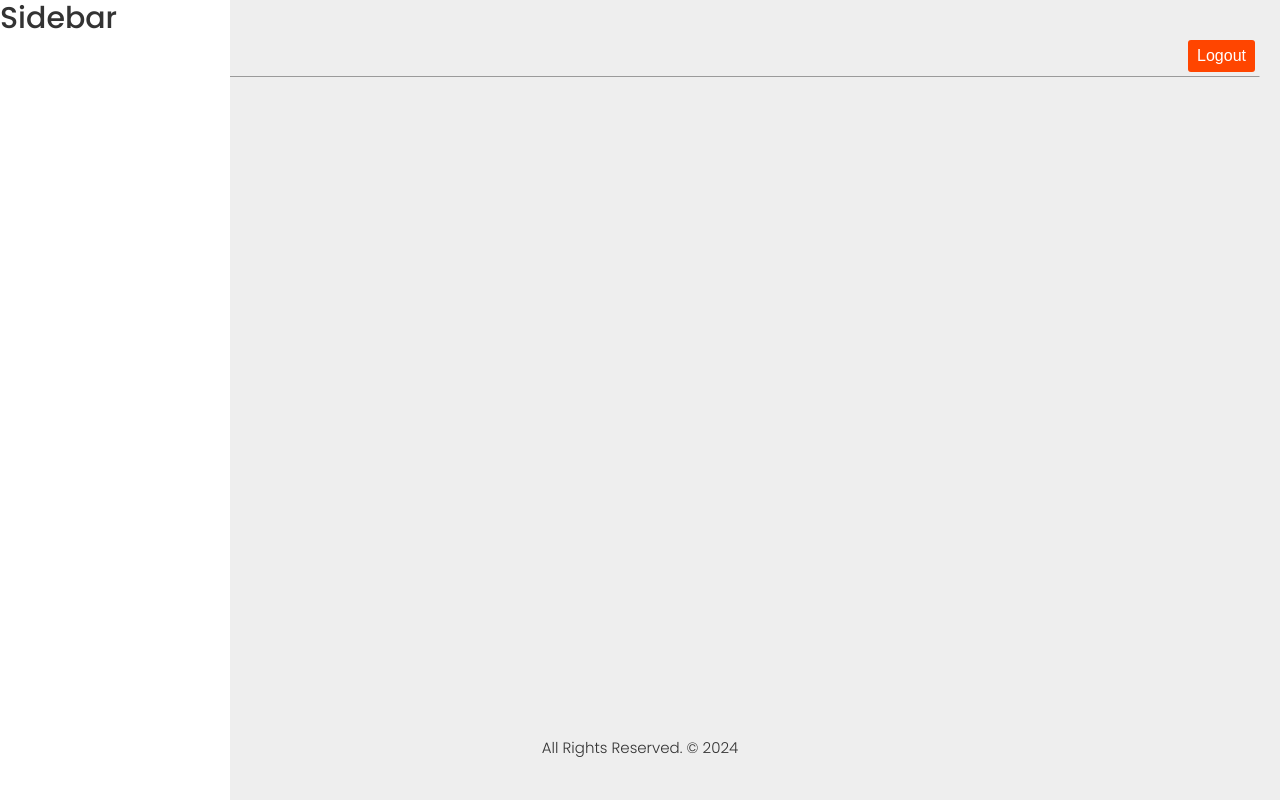
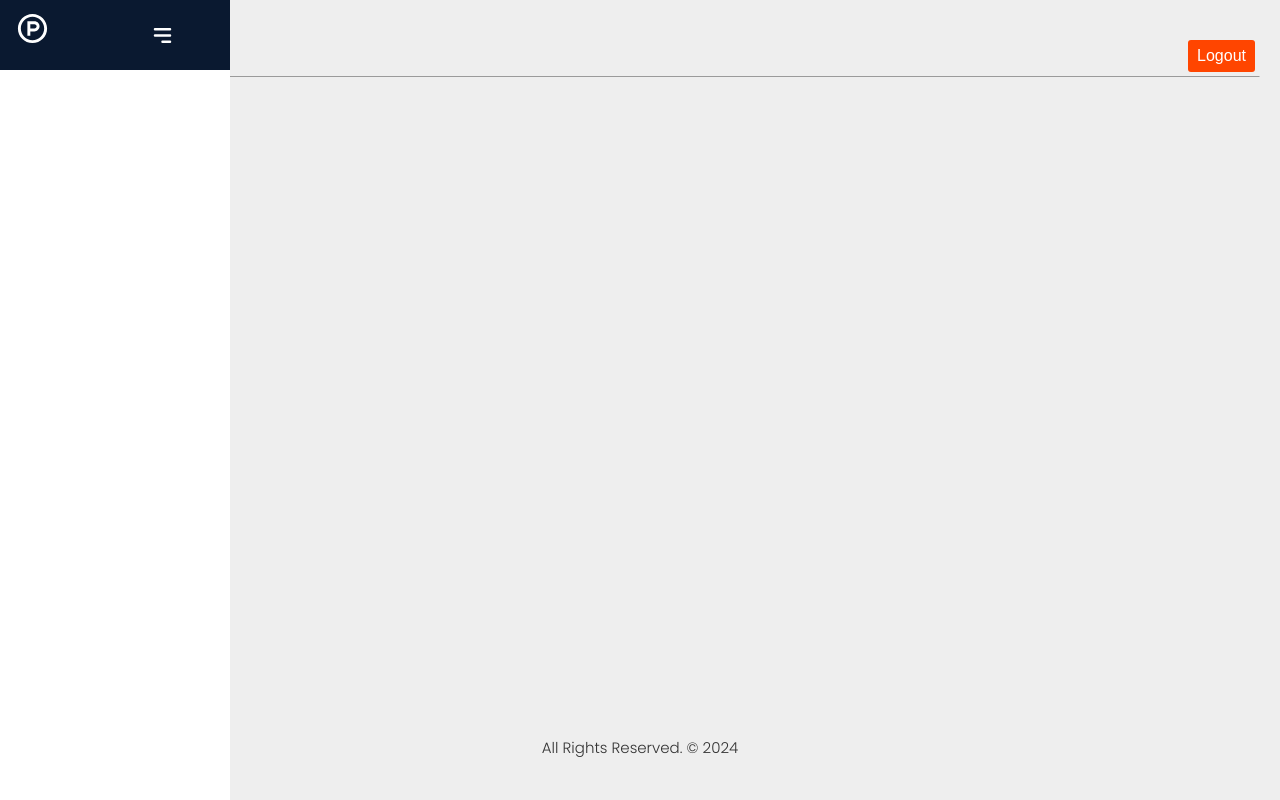
Before and after one commit to taylorericson/inventory-management-app, a React (Create React App) app in the folder frontend/: page /dashboard in a window 1280 px wide. Built offline with nearby package versions, Linux system fonts and the light colour scheme.

Commit message:
create Sidebar top section and add menu data

```diff
--- a/frontend/src/components/sidebar/Sidebar.js
+++ b/frontend/src/components/sidebar/Sidebar.js
@@ -1,11 +1,29 @@
-import React from "react";
+import React, { useState } from "react";
 import "./Sidebar.css";
+import { HiMenuAlt3 } from "react-icons/hi";
+import { RiProductHuntLine } from "react-icons/ri";
+import menu from "../../data/sidebar";
+import Sidebaritem from "./Sidebaritem";
 
 const Sidebar = ({ children }) => {
+  const [isOpen, setIsOpen] = useState(true);
+  const toggle = () => setIsOpen(!isOpen);
+
   return (
     <div className="layout">
-      <div className="sidebar">
-        <h2>Sidebar</h2>
+      <div className="sidebar" style={{ width: isOpen ? "230px" : "60px" }}>
+        <div className="top_section">
+          <div className="logo" style={{ display: isOpen ? "block" : "none" }}>
+            <RiProductHuntLine size={35} style={{ cursor: "pointer" }} />
+          </div>
+
+          <div
+            className="bars"
+            style={{ marginLeft: isOpen ? "100px" : "0px" }}
+          >
+            <HiMenuAlt3 onClick={toggle} />
+          </div>
+        </div>
       </div>
       <main>{children}</main>
     </div>
--- /dev/null
+++ b/frontend/src/data/sidebar.js
@@ -0,0 +1,36 @@
+import { FaTh, FaRegChartBar, FaCommentAlt } from "react-icons/fa";
+import { BiImageAdd } from "react-icons/bi";
+
+const menu = [
+  {
+    title: "Dashboard",
+    icon: <FaTh />,
+    path: "/dashboard",
+  },
+  {
+    title: "Add Product",
+    icon: <BiImageAdd />,
+    path: "/add-product",
+  },
+  {
+    title: "Account",
+    icon: <FaRegChartBar />,
+    childrens: [
+      {
+        title: "Profile",
+        path: "/profile",
+      },
+      {
+        title: "Edit Profile",
+        path: "/edit-profile",
+      },
+    ],
+  },
+  {
+    title: "Report Bug",
+    icon: <FaCommentAlt />,
+    path: "/contact-us",
+  },
+];
+
+export default menu;
```
